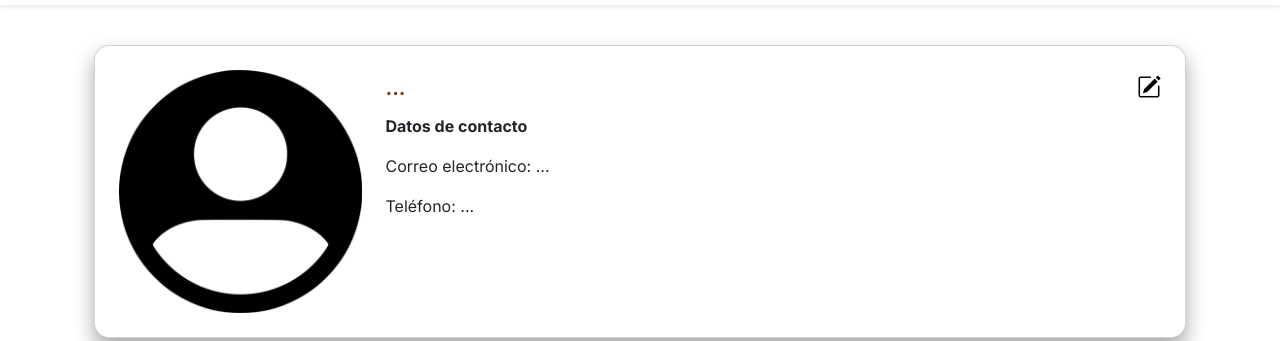
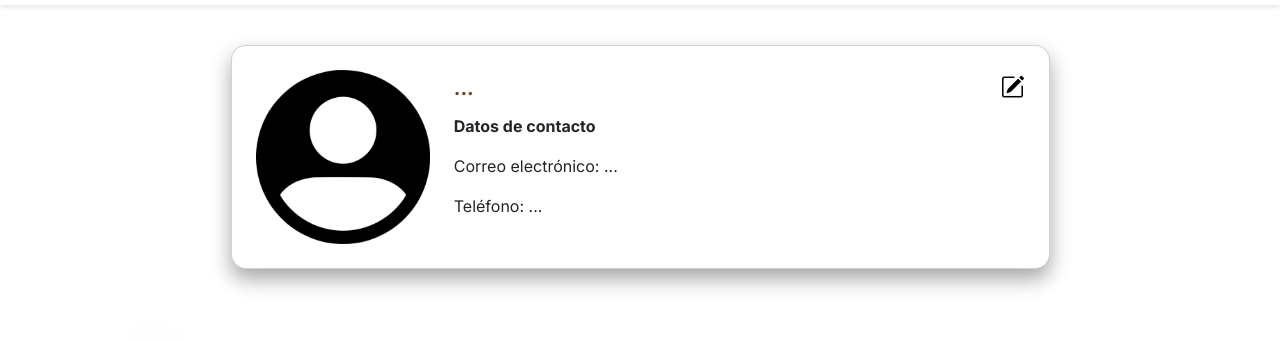
Before and after one commit to Txaverria/JOBHUNT, a plain HTML site: page public/adminPerfil.html in a window 1280 px wide. Shown: the part 75-416 px from the top of the page. Drawn offline with nearby package versions, Linux system fonts and the light colour scheme; some packages are replaced by stand-ins of ours; a script that the page names is missing.

Commit message:
Change appearence of admin profile

```diff
--- a/public/adminPerfil.html
+++ b/public/adminPerfil.html
@@ -45,11 +45,11 @@
     <body class="container admin2-section">
       <div class="container d-flex flex-wrap gap-5 justify-content-center mb-5">
         <!-- Primera Caja Perfil del Empleador-->
-        <div class="card w-100 p-4" style="max-width: 943; max-height: 338">
+        <div class="card w-75 p-4" style="max-width: 943; max-height: 338">
           <div class="row">
             <!-- Sección izquierda: Foto -->
             <div class="col-md-3 d-flex align-items-center">
-              <img src="imagenes/users/admin.png" alt="Foto admnistrador" class="img-fluid" />
+              <img src="imagenes/users/admin.png" alt="Foto admnistrador" class="img-fluid" style="max-height: 200px;"/>
             </div>
             <!-- Sección derecha: Contenidos -->
             <div class="col-md-9">
```
